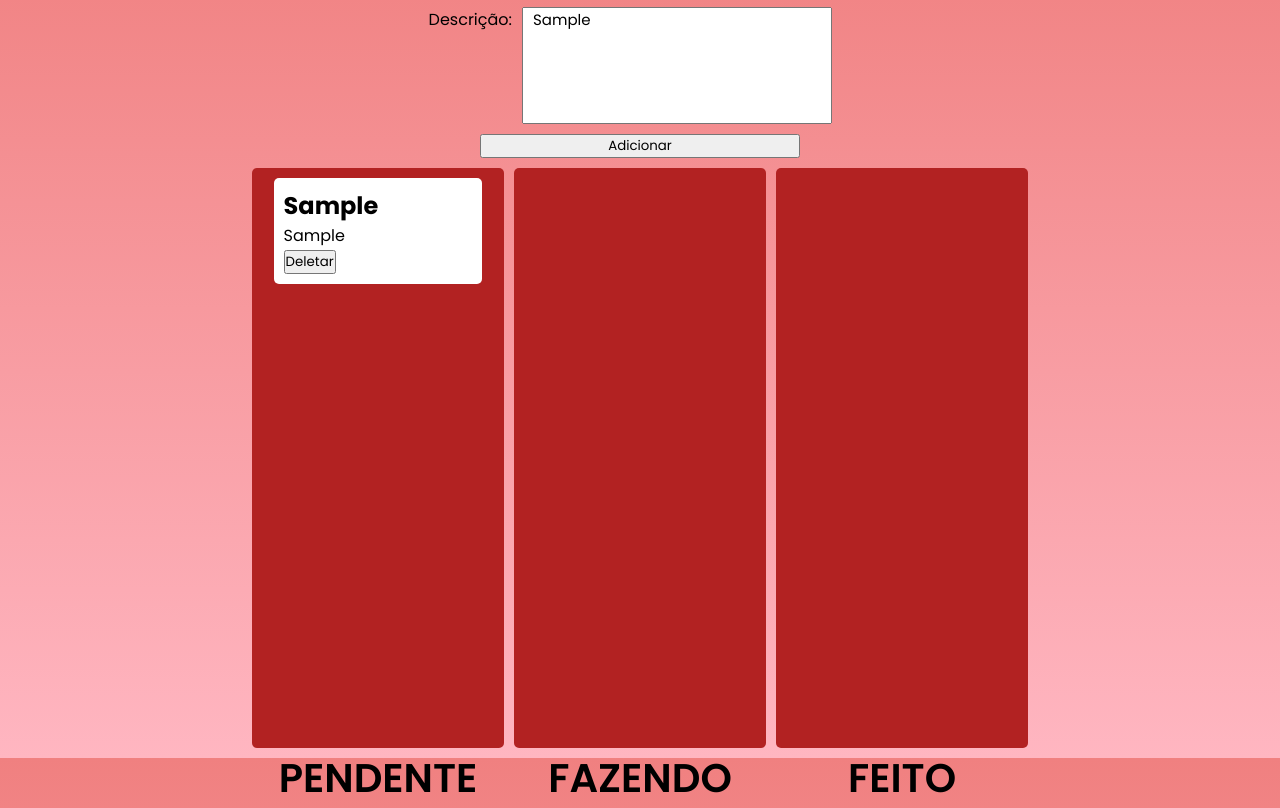
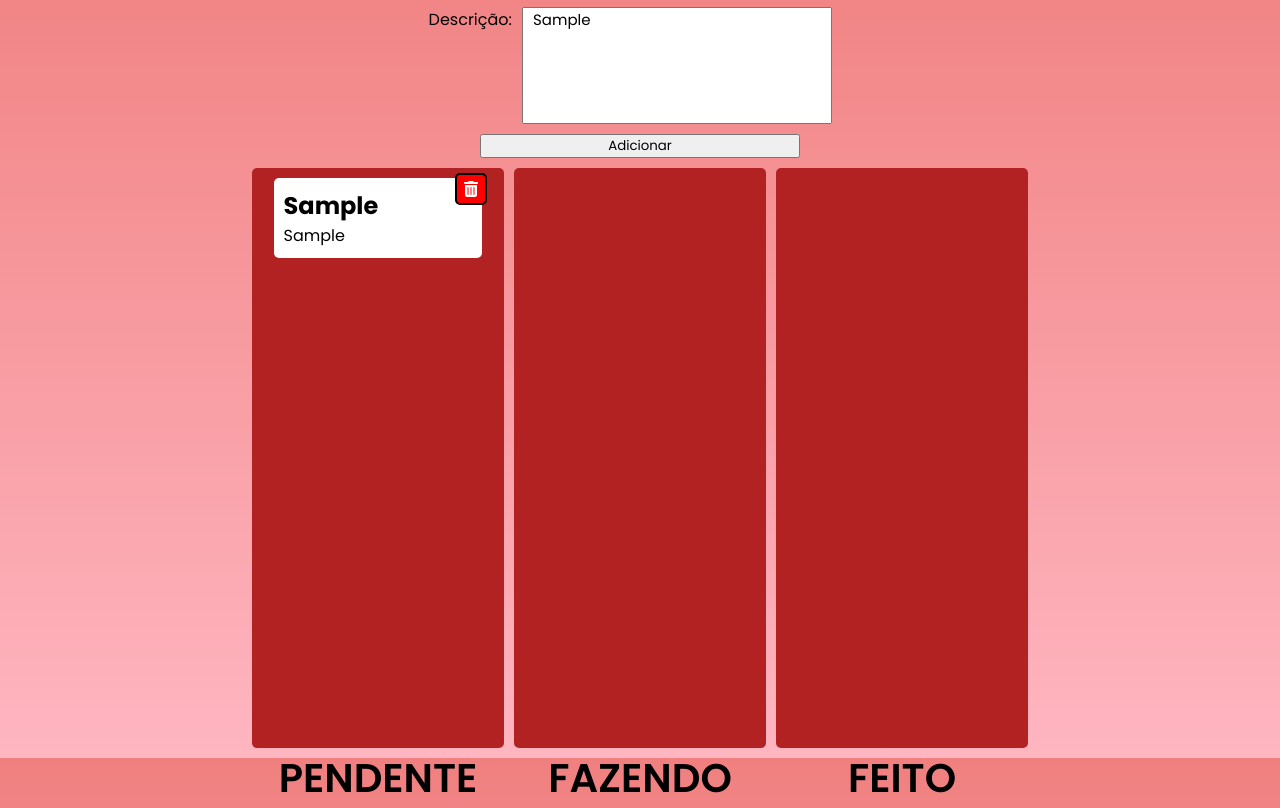
Before and after one commit to ArthurPerone/todoList, a plain HTML site: page index.html in a window 1280 px wide. Both pictures are taken after typing "Sample", "Sample" into the empty fields and a click on the button "Adicionar". Shown: the part 78-886 px from the top of the page. Drawn offline with Linux system fonts and the light colour scheme.

Commit message:
upgrade: estilizando tarefa
estilizando os elementos da tarefa, para que o texto não ultrapasse os limites, e que o botão de deletar fique mais bonito

```diff
--- a/scripts/adicionarTarefa.js
+++ b/scripts/adicionarTarefa.js
@@ -24,7 +24,7 @@ buttonAddTask.addEventListener("click", (e) =>{
     //atribui os textos dos inputs a tarefa
     title.textContent = document.getElementById("inputTitulo").value
     description.textContent = document.getElementById("inputDescricao").value
-    deleteTask.textContent = "Deletar"
+    deleteTask.innerHTML = '<svg xmlns="http://www.w3.org/2000/svg" height="16" width="14" viewBox="0 0 448 512"><!--!Font Awesome Free 6.5.1 by @fontawesome - https://fontawesome.com License - https://fontawesome.com/license/free Copyright 2023 Fonticons, Inc.--><path d="M135.2 17.7C140.6 6.8 151.7 0 163.8 0H284.2c12.1 0 23.2 6.8 28.6 17.7L320 32h96c17.7 0 32 14.3 32 32s-14.3 32-32 32H32C14.3 96 0 81.7 0 64S14.3 32 32 32h96l7.2-14.3zM32 128H416V448c0 35.3-28.7 64-64 64H96c-35.3 0-64-28.7-64-64V128zm96 64c-8.8 0-16 7.2-16 16V432c0 8.8 7.2 16 16 16s16-7.2 16-16V208c0-8.8-7.2-16-16-16zm96 0c-8.8 0-16 7.2-16 16V432c0 8.8 7.2 16 16 16s16-7.2 16-16V208c0-8.8-7.2-16-16-16zm96 0c-8.8 0-16 7.2-16 16V432c0 8.8 7.2 16 16 16s16-7.2 16-16V208c0-8.8-7.2-16-16-16z" fill="#FFFFFF"/></svg>'
 
     deleteTask.addEventListener("click", () =>{
         try{
--- a/style.css
+++ b/style.css
@@ -106,8 +106,41 @@ main .feito::after{
 
 
 main .coluna .tarefa{
+    position: relative;
     padding: 10px;
     width: 90%;
     border-radius: 5px;
     background-color: white;
 }
+
+.tarefa .titulo-tarefa{
+    width: 18ch;
+    overflow: hidden;
+    text-overflow: ellipsis;
+}
+.tarefa .descricao-tarefa{
+    word-break: normal;
+    overflow: hidden;
+    text-overflow: ellipsis;
+}
+
+
+
+.tarefa .botao-deletar{
+    position: absolute;
+    top: -5px;
+    right: -5px;
+
+    z-index: 2;
+
+    border: 2px solid black;
+    border-radius: 5px;
+    background-color: red;
+    color: white;
+    width: 2rem;
+    height: 2rem;
+
+    display: flex;
+    justify-content: center;
+    align-items: center;
+}
```
